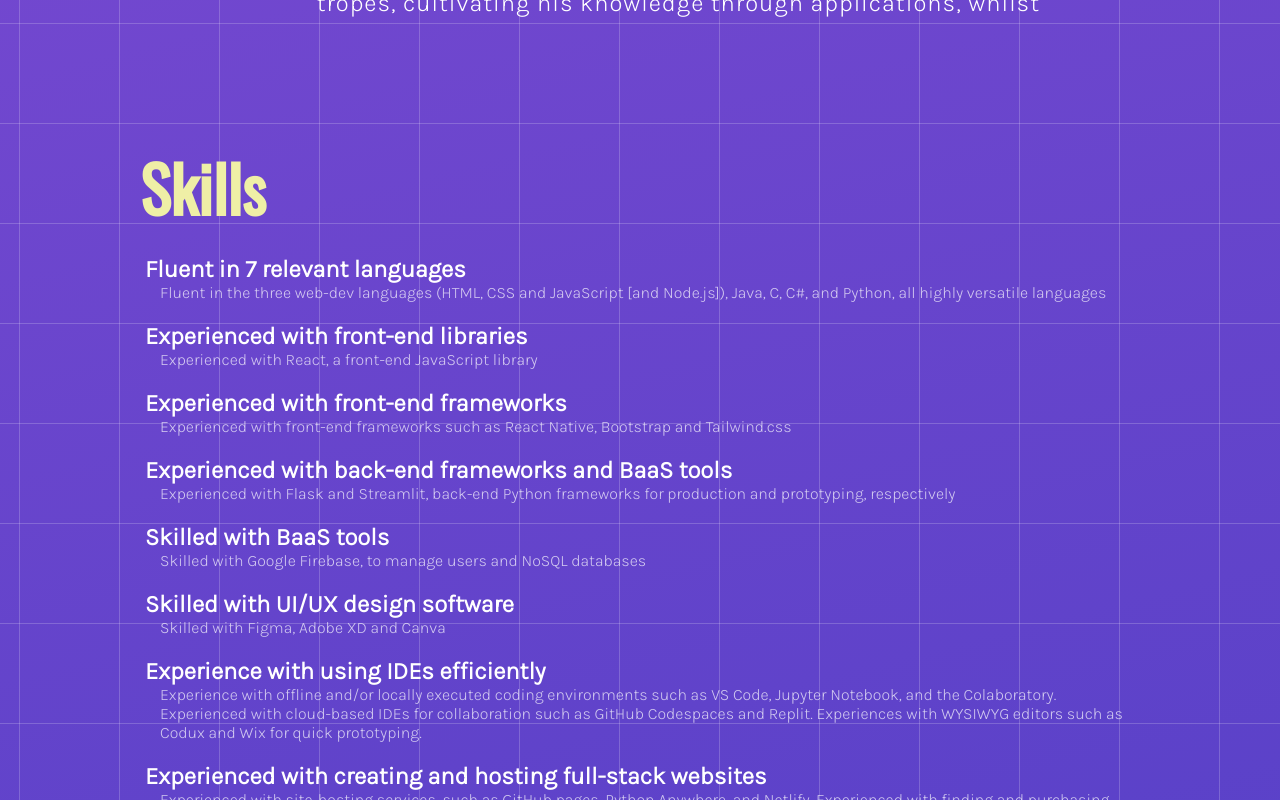
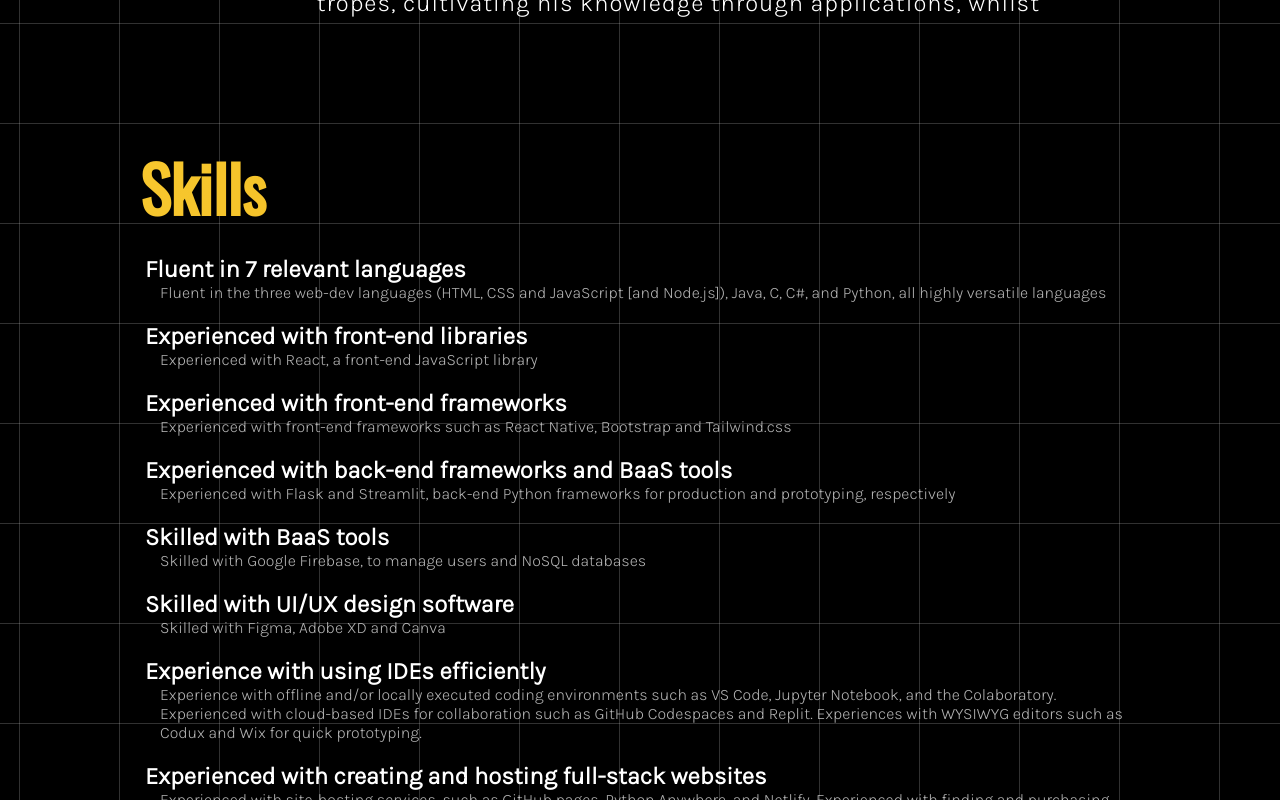
Before and after one commit to hafideledath/hafid-portfolio, a React (Create React App) app: page / in a window 1280 px wide. Shown: the part 2300-3100 px from the top of the page. Built offline with nearby package versions, Linux system fonts and the light colour scheme.

Commit message:
Made background dark

```diff
--- a/src/App.css
+++ b/src/App.css
@@ -1,11 +1,11 @@
 .App {
-    position: relative;
     overflow: hidden;
     background-size: 100px 100px;
     background-image:
     linear-gradient(to right, #ffffff31 1px, transparent 1px),
     linear-gradient(to bottom, #ffffff31 1px, transparent 1px);
     background-position: 19px 23px;
+    background-color: #000;
 }
 
 .hero {
@@ -44,7 +44,7 @@ h1 {
     to {background-position-x: -200%;}
 }
 
-.gradient, .arrow {
+.gradient, .arrow, .Resume h2 {
     font-weight: bold;
     background: linear-gradient(
         to right,
--- a/src/Resume.css
+++ b/src/Resume.css
@@ -21,7 +21,6 @@
     width: 100%;
     margin: 60px 0 20px;
     font-family: 'Oswald', sans-serif;
-    color: #efefa6;
 }
 
 .Resume h3 {
--- a/src/index.css
+++ b/src/index.css
@@ -1,6 +1,5 @@
 body {
   margin: 0;
-  background: linear-gradient(166deg, #795bad 0%, #844cd4 25%, #3137bd 100%);
   color: #fff;
   font-family: 'Karla', sans-serif;
 }
```
